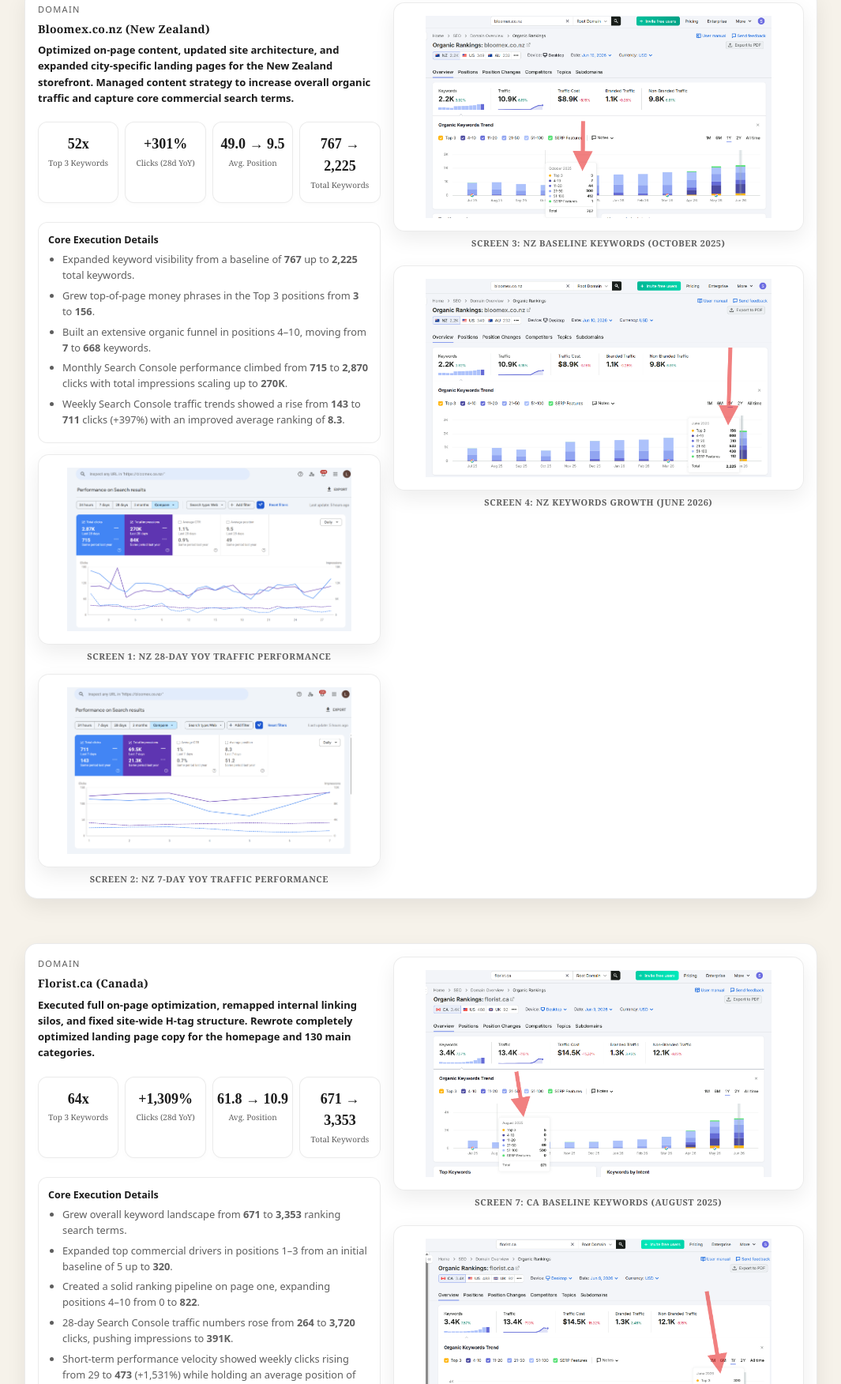
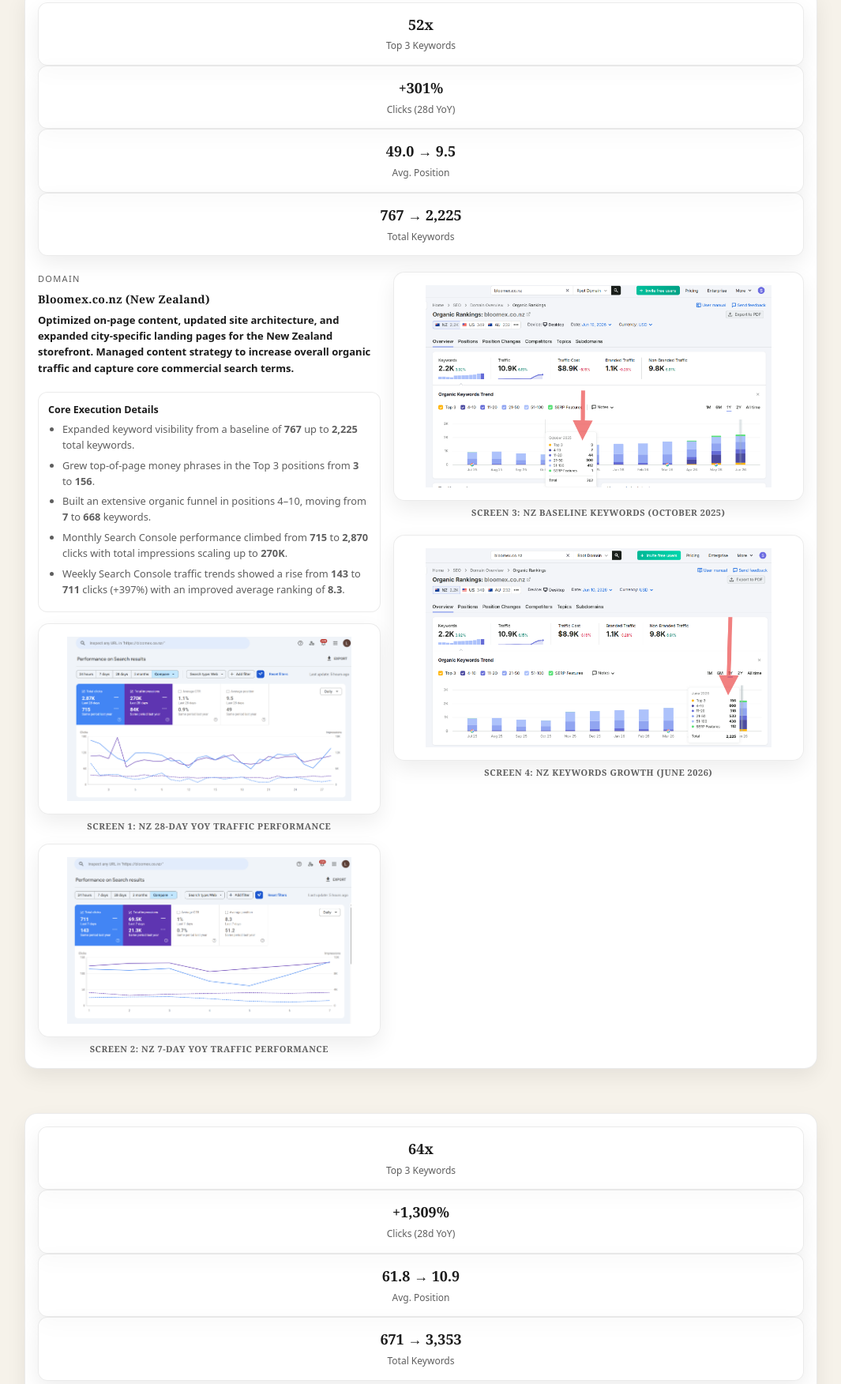
Before and after one commit to bekashatt/bekashatt.github.io, a plain HTML site: page index.html in a window 1280 px wide. Shown: the part 1593-3345 px from the top of the page at 79% size, without its empty margins (107-1172 px from the left). Drawn offline with Linux system fonts and the light colour scheme.

Commit message:
Update index.html

```diff
--- a/index.html
+++ b/index.html
@@ -476,10 +476,19 @@
     </section>
 
 <div class="case-divider" style="margin-top:64px;"></div>
-<div class="case-chapter">01 — In-House Content SEO & Growth Architecture (Bloomex)</div>
+<div class="case-chapter">01 — In-House Content SEO &amp; Growth Architecture (Bloomex)</div>
 
 <!-- BRAND SUB-PROJECT 1: BLOOMEX NZ -->
 <div class="card project" style="margin-bottom:56px;">
+
+  <!-- CUBES -->
+  <div class="metrics-4" style="margin-bottom:20px;">
+    <div class="metric"><div class="num">52x</div><div class="lab">Top 3 Keywords</div></div>
+    <div class="metric"><div class="num">+301%</div><div class="lab">Clicks (28d YoY)</div></div>
+    <div class="metric"><div class="num">49.0 → 9.5</div><div class="lab">Avg. Position</div></div>
+    <div class="metric"><div class="num">767 → 2,225</div><div class="lab">Total Keywords</div></div>
+  </div>
+
   <div class="row">
 
     <!-- LEFT COLUMN: CONTENT -->
@@ -491,26 +500,6 @@
         <p class="projtext" style="color:var(--ink); font-weight:600; margin-bottom:20px">
           Optimized on-page content, updated site architecture, and expanded city-specific landing pages for the New Zealand storefront. Managed content strategy to increase overall organic traffic and capture core commercial search terms.
         </p>
-
-        <!-- FIXED INLINE CUBES ROW (NZ) -->
-        <div style="display: flex; gap: 8px; width: 100%; margin-bottom: 24px;">
-          <div style="flex: 1; background: #ffffff; border: 1px solid rgba(0,0,0,0.08); border-radius: 12px; padding: 14px 4px; text-align: center; box-shadow: 0 2px 8px rgba(0,0,0,0.02);">
-            <div style="font-size: 18px; font-weight: 800; color: var(--ink); font-family: serif; margin-bottom: 2px;">52x</div>
-            <div style="font-size: 10px; color: var(--muted); white-space: nowrap;">Top 3 Keywords</div>
-          </div>
-          <div style="flex: 1; background: #ffffff; border: 1px solid rgba(0,0,0,0.08); border-radius: 12px; padding: 14px 4px; text-align: center; box-shadow: 0 2px 8px rgba(0,0,0,0.02);">
-            <div style="font-size: 18px; font-weight: 800; color: var(--ink); font-family: serif; margin-bottom: 2px;">+301%</div>
-            <div style="font-size: 10px; color: var(--muted); white-space: nowrap;">Clicks (28d YoY)</div>
-          </div>
-          <div style="flex: 1; background: #ffffff; border: 1px solid rgba(0,0,0,0.08); border-radius: 12px; padding: 14px 4px; text-align: center; box-shadow: 0 2px 8px rgba(0,0,0,0.02);">
-            <div style="font-size: 18px; font-weight: 800; color: var(--ink); font-family: serif; margin-bottom: 2px;">49.0 → 9.5</div>
-            <div style="font-size: 10px; color: var(--muted); white-space: nowrap;">Avg. Position</div>
-          </div>
-          <div style="flex: 1; background: #ffffff; border: 1px solid rgba(0,0,0,0.08); border-radius: 12px; padding: 14px 4px; text-align: center; box-shadow: 0 2px 8px rgba(0,0,0,0.02);">
-            <div style="font-size: 18px; font-weight: 800; color: var(--ink); font-family: serif; margin-bottom: 2px;">767 → 2,225</div>
-            <div style="font-size: 10px; color: var(--muted); white-space: nowrap;">Total Keywords</div>
-          </div>
-        </div>
 
         <div class="box">
           <h5>Core Execution Details</h5>
@@ -572,6 +561,15 @@
 
 <!-- BRAND SUB-PROJECT 2: FLORIST.CA -->
 <div class="card project">
+
+  <!-- CUBES -->
+  <div class="metrics-4" style="margin-bottom:20px;">
+    <div class="metric"><div class="num">64x</div><div class="lab">Top 3 Keywords</div></div>
+    <div class="metric"><div class="num">+1,309%</div><div class="lab">Clicks (28d YoY)</div></div>
+    <div class="metric"><div class="num">61.8 → 10.9</div><div class="lab">Avg. Position</div></div>
+    <div class="metric"><div class="num">671 → 3,353</div><div class="lab">Total Keywords</div></div>
+  </div>
+
   <div class="row">
 
     <!-- LEFT COLUMN: CONTENT -->
@@ -583,26 +581,6 @@
         <p class="projtext" style="color:var(--ink); font-weight:600; margin-bottom:20px">
           Executed full on-page optimization, remapped internal linking silos, and fixed site-wide H-tag structure. Rewrote completely optimized landing page copy for the homepage and 130 main categories.
         </p>
-
-        <!-- FIXED INLINE CUBES ROW (CA) -->
-        <div style="display: flex; gap: 8px; width: 100%; margin-bottom: 24px;">
-          <div style="flex: 1; background: #ffffff; border: 1px solid rgba(0,0,0,0.08); border-radius: 12px; padding: 14px 4px; text-align: center; box-shadow: 0 2px 8px rgba(0,0,0,0.02);">
-            <div style="font-size: 18px; font-weight: 800; color: var(--ink); font-family: serif; margin-bottom: 2px;">64x</div>
-            <div style="font-size: 10px; color: var(--muted); white-space: nowrap;">Top 3 Keywords</div>
-          </div>
-          <div style="flex: 1; background: #ffffff; border: 1px solid rgba(0,0,0,0.08); border-radius: 12px; padding: 14px 4px; text-align: center; box-shadow: 0 2px 8px rgba(0,0,0,0.02);">
-            <div style="font-size: 18px; font-weight: 800; color: var(--ink); font-family: serif; margin-bottom: 2px;">+1,309%</div>
-            <div style="font-size: 10px; color: var(--muted); white-space: nowrap;">Clicks (28d YoY)</div>
-          </div>
-          <div style="flex: 1; background: #ffffff; border: 1px solid rgba(0,0,0,0.08); border-radius: 12px; padding: 14px 4px; text-align: center; box-shadow: 0 2px 8px rgba(0,0,0,0.02);">
-            <div style="font-size: 18px; font-weight: 800; color: var(--ink); font-family: serif; margin-bottom: 2px;">61.8 → 10.9</div>
-            <div style="font-size: 10px; color: var(--muted); white-space: nowrap;">Avg. Position</div>
-          </div>
-          <div style="flex: 1; background: #ffffff; border: 1px solid rgba(0,0,0,0.08); border-radius: 12px; padding: 14px 4px; text-align: center; box-shadow: 0 2px 8px rgba(0,0,0,0.02);">
-            <div style="font-size: 18px; font-weight: 800; color: var(--ink); font-family: serif; margin-bottom: 2px;">671 → 3,353</div>
-            <div style="font-size: 10px; color: var(--muted); white-space: nowrap;">Total Keywords</div>
-          </div>
-        </div>
 
         <div class="box">
           <h5>Core Execution Details</h5>
```
